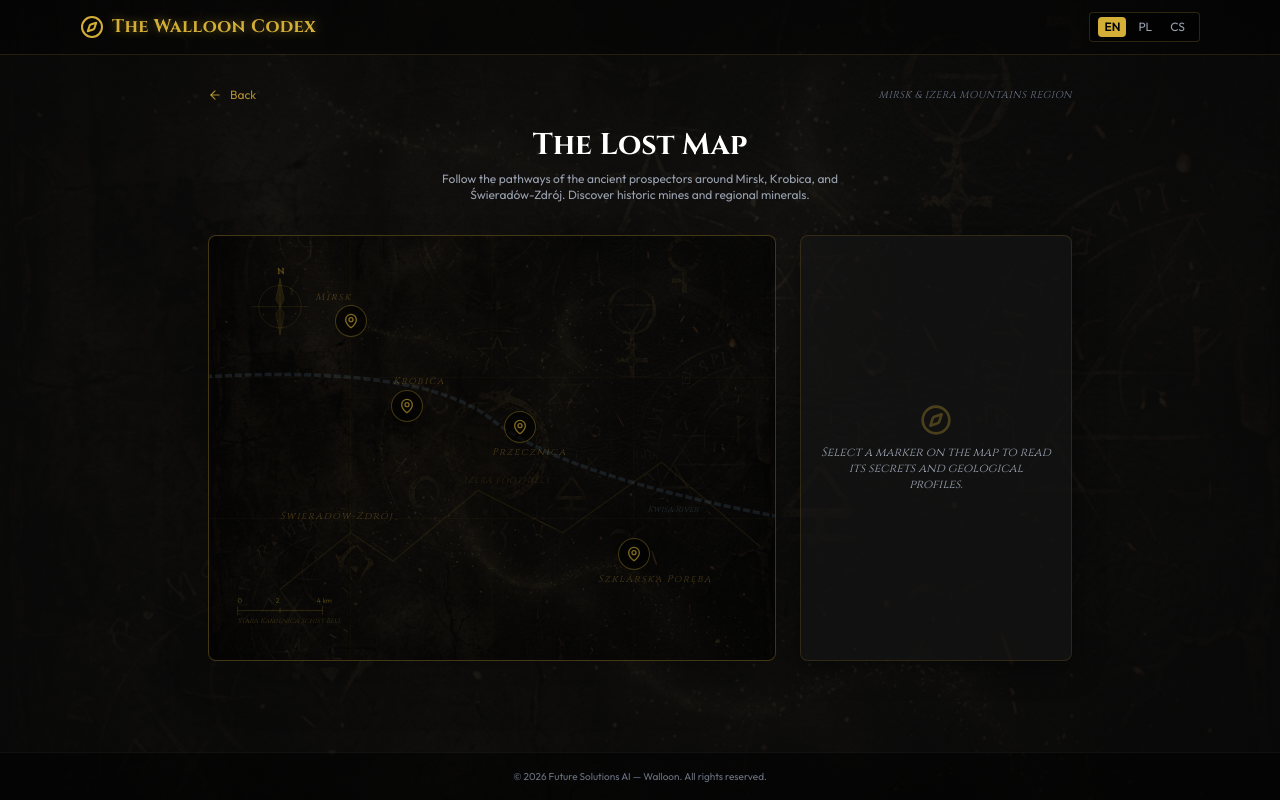
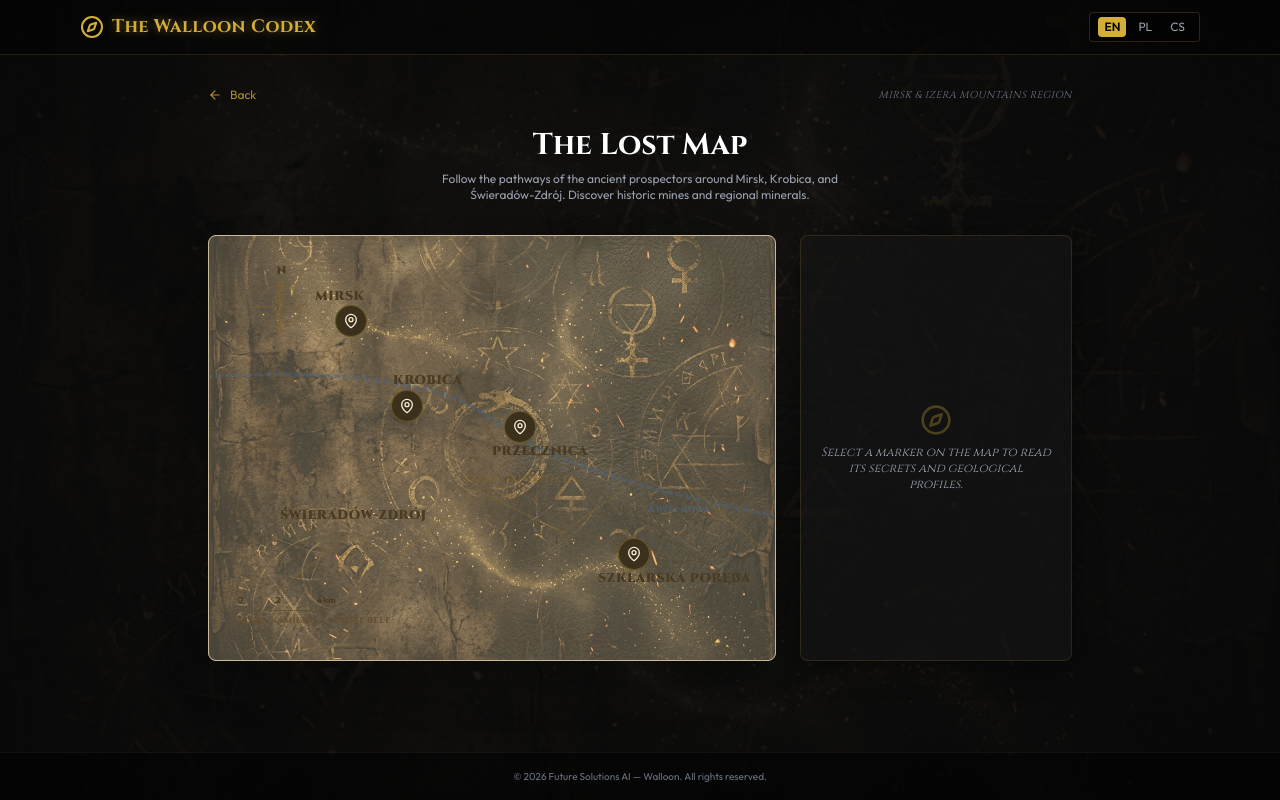
Before and after one commit to Janbo63/walloon-prospector, a Next.js app: page /map in a window 1280 px wide. Built offline with nearby package versions, Linux system fonts and the light colour scheme.

Commit message:
chore: change map background to light parchment and darken SVG outlines

```diff
--- a/src/app/map/page.tsx
+++ b/src/app/map/page.tsx
@@ -193,63 +193,63 @@ export default function MapPage() {
         {/* Map Container */}
         <div className="w-full grid md:grid-cols-3 gap-6 items-start">
           {/* SVG Map Card */}
-          <div className="md:col-span-2 relative border border-gold/30 rounded-lg overflow-hidden bg-black/60 shadow-2xl w-full aspect-[4/3]">
+          <div className="md:col-span-2 relative border border-[#cbbb9d] rounded-lg overflow-hidden bg-[#ebdcb9] shadow-2xl w-full aspect-[4/3]">
             {/* Background Parchment Map Grid */}
             <div
-              className="absolute inset-0 bg-cover bg-center opacity-30 mix-blend-overlay"
+              className="absolute inset-0 bg-cover bg-center opacity-70 mix-blend-multiply"
               style={{ backgroundImage: "url('/walloon_parchment_bg.png')" }}
             ></div>
 
             {/* Simulated Hand-Drawn Map Markings */}
             <svg viewBox="0 0 400 300" className="w-full h-full absolute inset-0 select-none">
               {/* Grid Lines */}
-              <line x1="100" y1="0" x2="100" y2="300" stroke="rgba(212, 175, 55, 0.05)" strokeWidth="0.5" />
-              <line x1="200" y1="0" x2="200" y2="300" stroke="rgba(212, 175, 55, 0.05)" strokeWidth="0.5" />
-              <line x1="300" y1="0" x2="300" y2="300" stroke="rgba(212, 175, 55, 0.05)" strokeWidth="0.5" />
-              <line x1="0" y1="100" x2="400" y2="100" stroke="rgba(212, 175, 55, 0.05)" strokeWidth="0.5" />
-              <line x1="0" y1="200" x2="400" y2="200" stroke="rgba(212, 175, 55, 0.05)" strokeWidth="0.5" />
+              <line x1="100" y1="0" x2="100" y2="300" stroke="rgba(100, 75, 45, 0.12)" strokeWidth="0.5" />
+              <line x1="200" y1="0" x2="200" y2="300" stroke="rgba(100, 75, 45, 0.12)" strokeWidth="0.5" />
+              <line x1="300" y1="0" x2="300" y2="300" stroke="rgba(100, 75, 45, 0.12)" strokeWidth="0.5" />
+              <line x1="0" y1="100" x2="400" y2="100" stroke="rgba(100, 75, 45, 0.12)" strokeWidth="0.5" />
+              <line x1="0" y1="200" x2="400" y2="200" stroke="rgba(100, 75, 45, 0.12)" strokeWidth="0.5" />
 
               {/* Hand Drawn Rivers */}
               <path
                 d="M -10 100 Q 150 90 200 130 T 410 200"
                 fill="none"
-                stroke="rgba(110, 150, 180, 0.15)"
+                stroke="rgba(75, 101, 132, 0.45)"
                 strokeWidth="2.5"
                 strokeDasharray="5 2"
               />
-              <text x="310" y="195" fill="rgba(110, 150, 180, 0.25)" className="font-serif italic text-[6px]">Kwisa River</text>
+              <text x="310" y="195" fill="rgba(75, 101, 132, 0.65)" className="font-serif italic font-bold text-[7px]">Kwisa River</text>
 
               {/* Mountain ridge outlines */}
-              <path d="M 50 250 L 100 210 L 130 230 L 190 180 L 250 210 L 320 160 L 390 220" fill="none" stroke="rgba(212, 175, 55, 0.08)" strokeWidth="1" />
-              <text x="180" y="175" fill="rgba(212, 175, 55, 0.15)" className="font-serif italic text-[6px] tracking-widest uppercase">Izera Foothills</text>
+              <path d="M 50 250 L 100 210 L 130 230 L 190 180 L 250 210 L 320 160 L 390 220" fill="none" stroke="rgba(127, 100, 49, 0.35)" strokeWidth="1.5" />
+              <text x="180" y="174" fill="rgba(127, 100, 49, 0.55)" className="font-serif italic font-black text-[7px] tracking-widest uppercase">Izera Foothills</text>
 
               {/* Town Labels for Context */}
-              <text x="75" y="45" fill="rgba(212, 175, 55, 0.3)" stroke="none" className="font-serif italic text-[7px]" letterSpacing="1">Mirsk</text>
-              <text x="130" y="105" fill="rgba(212, 175, 55, 0.3)" stroke="none" className="font-serif italic text-[7px]" letterSpacing="1">Krobica</text>
-              <text x="200" y="155" fill="rgba(212, 175, 55, 0.3)" stroke="none" className="font-serif italic text-[7px]" letterSpacing="1">Przecznica</text>
-              <text x="50" y="200" fill="rgba(212, 175, 55, 0.3)" stroke="none" className="font-serif italic text-[7px]" letterSpacing="1">Świeradów-Zdrój</text>
-              <text x="275" y="245" fill="rgba(212, 175, 55, 0.3)" stroke="none" className="font-serif italic text-[7px]" letterSpacing="1">Szklarska Poręba</text>
+              <text x="75" y="45" fill="#4a3b22" stroke="none" className="font-serif font-black text-[9px] uppercase tracking-wider">Mirsk</text>
+              <text x="130" y="105" fill="#4a3b22" stroke="none" className="font-serif font-black text-[9px] uppercase tracking-wider">Krobica</text>
+              <text x="200" y="155" fill="#4a3b22" stroke="none" className="font-serif font-black text-[9px] uppercase tracking-wider">Przecznica</text>
+              <text x="50" y="200" fill="#4a3b22" stroke="none" className="font-serif font-black text-[9px] uppercase tracking-wider">Świeradów-Zdrój</text>
+              <text x="275" y="245" fill="#4a3b22" stroke="none" className="font-serif font-black text-[9px] uppercase tracking-wider">Szklarska Poręba</text>
 
               {/* Map Scale Bar */}
-              <g transform="translate(20, 265)" stroke="rgba(212, 175, 55, 0.25)" strokeWidth="0.5" fill="none">
+              <g transform="translate(20, 265)" stroke="rgba(100, 75, 45, 0.7)" strokeWidth="0.75" fill="none">
                 <line x1="0" y1="0" x2="60" y2="0" />
                 <line x1="0" y1="-3" x2="0" y2="3" />
                 <line x1="30" y1="-2" x2="30" y2="2" />
                 <line x1="60" y1="-3" x2="60" y2="3" />
-                <text x="0" y="-5" stroke="none" fill="rgba(212, 175, 55, 0.35)" className="font-sans text-[5px]">0</text>
-                <text x="27" y="-5" stroke="none" fill="rgba(212, 175, 55, 0.35)" className="font-sans text-[5px]">2</text>
-                <text x="56" y="-5" stroke="none" fill="rgba(212, 175, 55, 0.35)" className="font-sans text-[5px]">4 km</text>
-                <text x="0" y="9" stroke="none" fill="rgba(212, 175, 55, 0.25)" className="font-serif italic text-[5px]">Stara Kamienica Schist Belt</text>
+                <text x="0" y="-5" stroke="none" fill="#4a3b22" className="font-sans font-bold text-[6px]">0</text>
+                <text x="27" y="-5" stroke="none" fill="#4a3b22" className="font-sans font-bold text-[6px]">2</text>
+                <text x="56" y="-5" stroke="none" fill="#4a3b22" className="font-sans font-bold text-[6px]">4 km</text>
+                <text x="0" y="9" stroke="none" fill="rgba(100, 75, 45, 0.8)" className="font-serif font-black text-[6px] tracking-wide uppercase">Stara Kamienica Schist Belt</text>
               </g>
 
               {/* Compass Rose */}
-              <g transform="translate(50, 50)" stroke="rgba(212, 175, 55, 0.15)" strokeWidth="0.5" fill="none">
+              <g transform="translate(50, 50)" stroke="rgba(127, 100, 49, 0.6)" strokeWidth="0.75" fill="none">
                 <circle cx="0" cy="0" r="15" />
                 <line x1="0" y1="-20" x2="0" y2="20" />
                 <line x1="-20" y1="0" x2="20" y2="0" />
-                <polygon points="0,-20 3,-5 0,0 -3,-5" fill="rgba(212, 175, 55, 0.1)" />
-                <polygon points="0,20 3,5 0,0 -3,5" fill="rgba(212, 175, 55, 0.05)" />
-                <text x="-2" y="-23" fill="rgba(212, 175, 55, 0.3)" className="font-serif text-[6px] font-bold">N</text>
+                <polygon points="0,-20 3,-5 0,0 -3,-5" fill="rgba(127, 100, 49, 0.25)" />
+                <polygon points="0,20 3,5 0,0 -3,5" fill="rgba(127, 100, 49, 0.15)" />
+                <text x="-2.5" y="-23" fill="#4a3b22" stroke="none" className="font-serif text-[8px] font-black">N</text>
               </g>
             </svg>
 
@@ -259,10 +259,10 @@ export default function MapPage() {
                 key={loc.id}
                 onClick={() => setSelectedLocation(loc)}
                 style={{ left: `${loc.x}%`, top: `${loc.y}%` }}
-                className={`absolute -translate-x-1/2 -translate-y-1/2 flex items-center justify-center w-8 h-8 rounded-full border bg-black/60 shadow-lg group transition cursor-pointer ${
+                className={`absolute -translate-x-1/2 -translate-y-1/2 flex items-center justify-center w-8 h-8 rounded-full border shadow-xl group transition cursor-pointer ${
                   selectedLocation?.id === loc.id
-                    ? "border-gold bg-gold/10 text-gold scale-110"
-                    : "border-gold/30 text-gold/60 hover:border-gold hover:text-gold"
+                    ? "border-gold bg-black text-gold scale-120 ring-4 ring-gold/20"
+                    : "border-gold-dark/40 bg-[#3b301c] text-[#f7ebd3] hover:border-gold hover:bg-black hover:text-gold"
                 }`}
               >
                 <MapPin className="w-4 h-4 group-hover:animate-bounce" />
```
